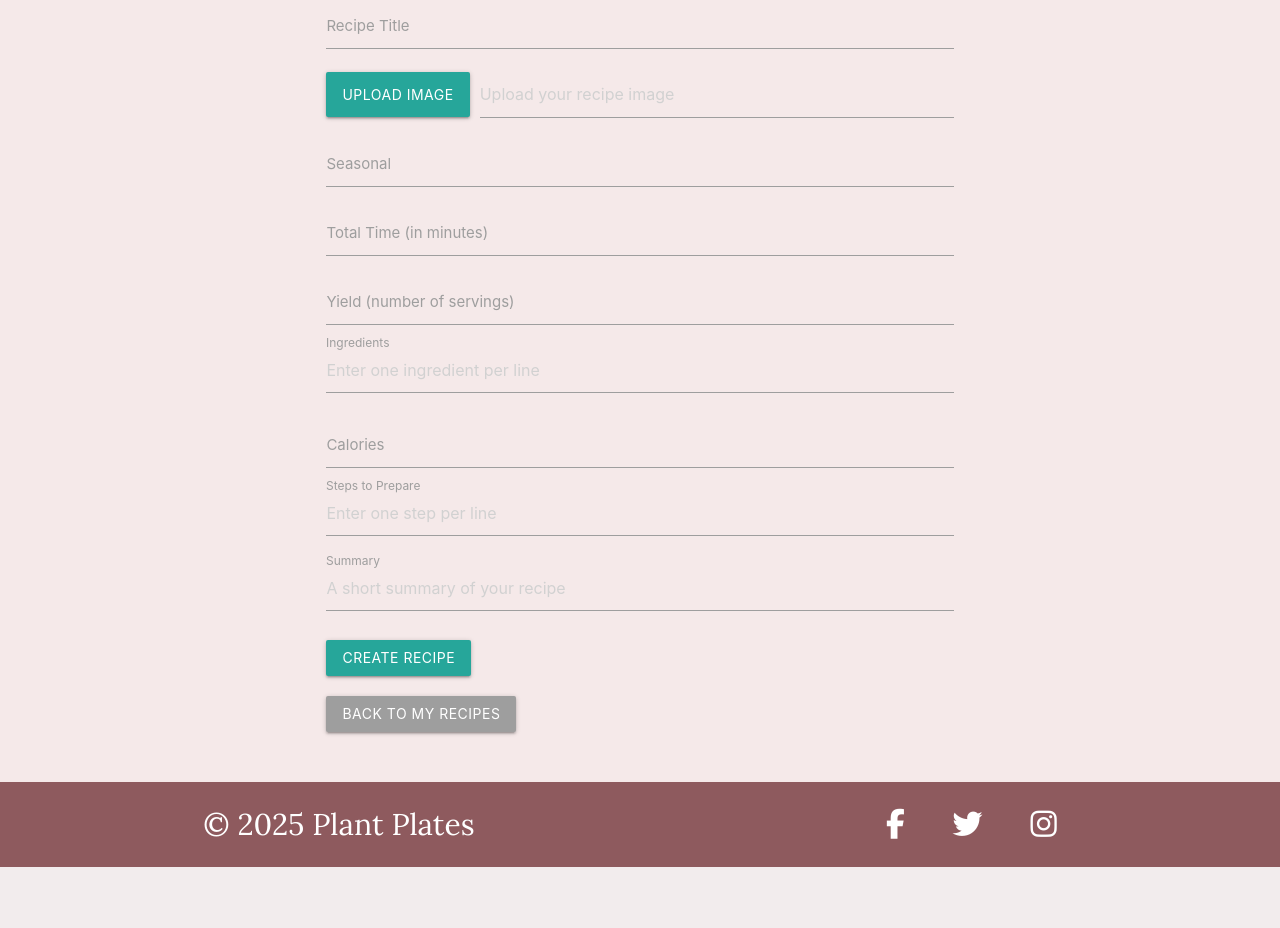
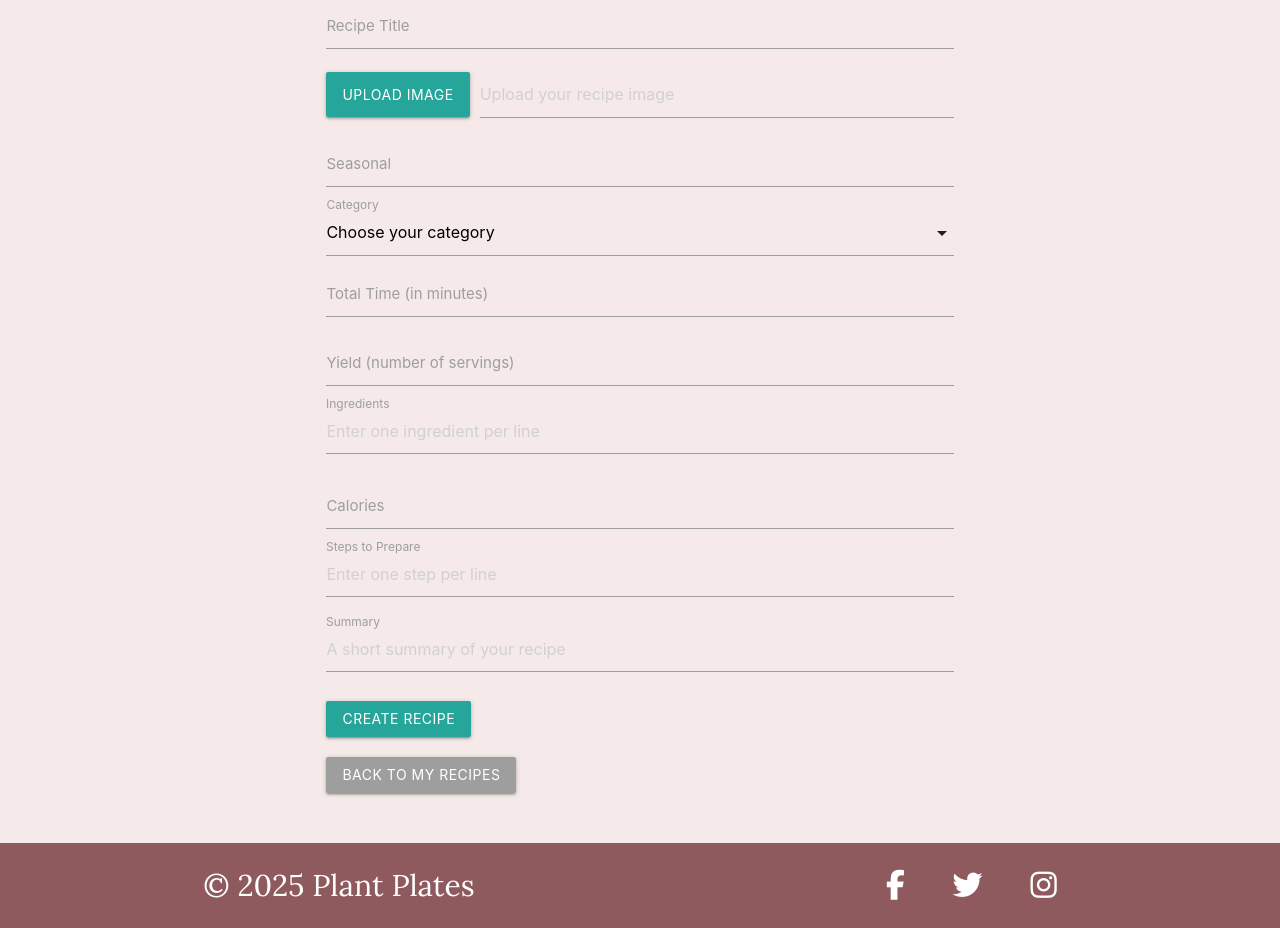
Before and after one commit to FraserR1188/plant-plates, a Flask app: page /create_recipe in a window 1280 px wide. Shown: the part 177-1105 px from the top of the page. Before the commit the page ends 1044 px from the top, so only its background shows below. Run offline with Flask 2, Linux system fonts and the light colour scheme; the visitor is signed in with stand-in values (Sample User, id 1); data comes from the database, SQL or seed files in the repository; data that the repository does not hold is empty; some libraries are stand-ins or nearby versions; some web fonts are replaced.

Commit message:
Adding feauture of categories

```diff
--- a/plantplates/models.py
+++ b/plantplates/models.py
@@ -14,8 +14,8 @@ class User(db.Model, UserMixin):
     id = db.Column(db.Integer, primary_key=True)
     email = db.Column(db.String(25), unique=True, nullable=False)
     name = db.Column(db.String(25), nullable=False)
-    age = db.Column(db.Integer)
     password_hash = db.Column(db.String(255), nullable=False)
+    is_admin = db.Column(db.Boolean, default=False)
 
     def set_password(self, password):
         """Hashes a plaintext password and stores it."""
@@ -45,10 +45,10 @@ class User(db.Model, UserMixin):
 # ------------------------------
 class Category(db.Model):
     __tablename__ = 'categories'
-
     id = db.Column(db.BigInteger, primary_key=True)
     name = db.Column(db.String(100), unique=True, nullable=False)
 
+    # Relationship: one category can have many recipes
     recipes = db.relationship('Recipe', back_populates='category')
 
     def __repr__(self):
--- a/plantplates/routes.py
+++ b/plantplates/routes.py
@@ -3,6 +3,7 @@ from plantplates import app, db
 from plantplates.models import User, Category, Recipe, Review, Article
 from flask import render_template, request, flash, redirect, url_for
 from werkzeug.utils import secure_filename
+from plantplates.decorators import admin_required  # import the decorator
 
 s3_client = boto3.client('s3')
 
@@ -68,8 +69,11 @@ def signup():
             flash("A user with that email already exists.", "error")
             return redirect(url_for('signup'))
 
-        # Create a new user and hash the password
-        new_user = User(email=email, name=name)
+        new_user = User(
+            email=email,
+            name=name,
+            is_admin=(email == "fraserrobbie2@gmail.com")  # if it matches, True
+        )
         # Ensure your User model has set_password defined
         new_user.set_password(password)
 
@@ -130,6 +134,14 @@ def create_recipe():
         ingredients = request.form.get('ingredients')
         steps_to_prepare = request.form.get('steps_to_prepare')
         summary = request.form.get('summary')
+
+        # Retrieve category selection (drop-down)
+        category_id_str = request.form.get('category_id')
+        try:
+            category_id = int(category_id_str) if category_id_str else None
+        except ValueError:
+            category_id = None
+
         # Handle the file upload (S3 logic unchanged)
         file = request.files.get('image_file')
         image_url = None
@@ -164,7 +176,8 @@ def create_recipe():
             calories=calories,
             steps_to_prepare=steps_to_prepare,
             summary=summary,
-            user_id=current_user.id
+            user_id=current_user.id,
+            category_id=category_id
         )
         # Save the new recipe to the database
         db.session.add(new_recipe)
@@ -172,8 +185,10 @@ def create_recipe():
 
         flash("Recipe created successfully!", "success")
         return redirect(url_for('my_recipes'))
-    # GET request: Render the create recipe page
-    return render_template('create_recipe.html')
+    else:
+        # For GET request, fetch all categories for the drop-down
+        categories = Category.query.all()
+        return render_template('create_recipe.html', categories=categories)
 
 
 @app.route('/recipe/<int:recipe_id>/edit', methods=['GET', 'POST'])
@@ -226,6 +241,14 @@ def edit_recipe(recipe_id):
         else:
             recipe.calories = None
 
+        # Update category selection from drop-down
+        category_id_str = request.form.get('category_id')
+        try:
+            recipe.category_id = int(
+                category_id_str) if category_id_str else None
+        except ValueError:
+            recipe.category_id = None
+
         # Handle file upload if a new image is provided
         file = request.files.get('image_file')
         if file and file.filename:
@@ -236,8 +259,11 @@ def edit_recipe(recipe_id):
         db.session.commit()
         flash("Recipe updated successfully!", "success")
         return redirect(url_for('recipe_detail', recipe_id=recipe.id))
-
-    return render_template('edit_recipe.html', recipe=recipe)
+    else:
+        # For GET, fetch all categories for the drop-down
+        categories = Category.query.all()
+        return render_template(
+            'edit_recipe.html', recipe=recipe, categories=categories)
 
 
 @app.route('/recipe/<int:recipe_id>/delete', methods=['POST'])
@@ -288,3 +314,66 @@ def all_recipes():
     # Query all recipes in the database
     recipes = Recipe.query.all()
     return render_template('all_recipes.html', recipes=recipes)
+
+
+@app.route('/admin/categories')
+@admin_required
+def admin_categories():
+    categories = Category.query.all()
+    return render_template('admin_categories.html', categories=categories)
+
+
+@app.route('/admin/categories/add', methods=['GET', 'POST'])
+@admin_required
+def add_category():
+    if request.method == 'POST':
+        name = request.form.get('name')
+        description = request.form.get('description')
+
+        # Validate that a category name was provided.
+        if not name:
+            flash("Category name is required.", "error")
+            return redirect(url_for('add_category'))
+
+        # Create a new Category object and add it to the database.
+        new_category = Category(name=name, description=description)
+        db.session.add(new_category)
+        db.session.commit()
+
+        flash("Category added successfully!", "success")
+        # Redirect to an admin page listing categories or another appropriate page.
+        return redirect(url_for('admin_categories'))
+
+    # For a GET request, render the add category form.
+    return render_template('add_category.html')
+
+
+@app.route('/admin/categories/<int:category_id>/edit', methods=['GET', 'POST'])
+@admin_required
+def edit_category(category_id):
+    category = Category.query.get_or_404(category_id)
+    if request.method == 'POST':
+        category.name = request.form.get('name')
+        category.description = request.form.get('description')
+        db.session.commit()
+        flash("Category updated successfully!", "success")
+        return redirect(url_for('admin_categories'))
+    return render_template('edit_category.html', category=category)
+
+
+@app.route('/admin/categories/<int:category_id>/delete', methods=['POST'])
+@admin_required
+def delete_category(category_id):
+    category = Category.query.get_or_404(category_id)
+    db.session.delete(category)
+    db.session.commit()
+    flash("Category deleted successfully!", "success")
+    return redirect(url_for('admin_categories'))
+
+
+@app.route('/category/<int:category_id>')
+def category_detail(category_id):
+    category = Category.query.get_or_404(category_id)
+    # Get all recipes in that category
+    recipes = Recipe.query.filter_by(category_id=category.id).all()
+    return render_template('category_detail.html', category=category, recipes=recipes)
--- a/plantplates/static/js/script.js
+++ b/plantplates/static/js/script.js
@@ -41,3 +41,8 @@ document.addEventListener("DOMContentLoaded", function () {
     }, 2000);
   }
 });
+
+document.addEventListener("DOMContentLoaded", function () {
+  var elems = document.querySelectorAll("select");
+  M.FormSelect.init(elems);
+});
--- a/plantplates/templates/base.html
+++ b/plantplates/templates/base.html
@@ -42,7 +42,11 @@
             <i class="material-icons">menu</i>
           </a>
           <ul id="nav-mobile" class="right hide-on-med-and-down">
-            {% if current_user.is_authenticated %}
+            {% if current_user.is_authenticated and current_user.is_admin %}
+            <li>
+              <a href="{{ url_for('admin_categories') }}">Manage Categories</a>
+            </li>
+            {% endif %} {% if current_user.is_authenticated %}
             <li><a href="{{ url_for('home') }}">Home</a></li>
             <li><a href="{{ url_for('my_recipes') }}">My Recipes</a></li>
             <li><a href="{{ url_for('all_recipes') }}">All Recipes</a></li>
@@ -60,7 +64,11 @@
 
       <!-- Side Nav -->
       <ul class="sidenav" id="mobile-demo">
-        {% if current_user.is_authenticated %}
+        {% if current_user.is_authenticated and current_user.is_admin %}
+        <li>
+          <a href="{{ url_for('admin_categories') }}">Manage Categories</a>
+        </li>
+        {% endif %} {% if current_user.is_authenticated %}
         <li><a href="{{ url_for('home') }}">Home</a></li>
         <li><a href="{{ url_for('my_recipes') }}">My Recipes</a></li>
         <li><a href="{{ url_for('all_recipes') }}">All Recipes</a></li>
--- a/plantplates/templates/create_recipe.html
+++ b/plantplates/templates/create_recipe.html
@@ -50,6 +50,19 @@
     <div class="input-field">
       <input id="seasonal" type="text" name="seasonal" />
       <label for="seasonal">Seasonal</label>
+    </div>
+
+    <div class="input-field">
+      <select name="category_id">
+        <option value="" disabled selected>Choose your category</option>
+        {% for category in categories %} {% if recipe and recipe.category_id ==
+        category.id %}
+        <option value="{{ category.id }}" selected>{{ category.name }}</option>
+        {% else %}
+        <option value="{{ category.id }}">{{ category.name }}</option>
+        {% endif %} {% endfor %}
+      </select>
+      <label>Category</label>
     </div>
 
     <!-- Total Time -->
```
Also changed, not shown: plantplates/decorators.py (added, +12 -0 lines), plantplates/templates/add_category.html (added, +22 -0 lines), plantplates/templates/admin_categories.html (added, +7 -0 lines), plantplates/templates/category_detail.html (added, +38 -0 lines), plantplates/templates/edit_recipe.html (+13 -0 lines).
